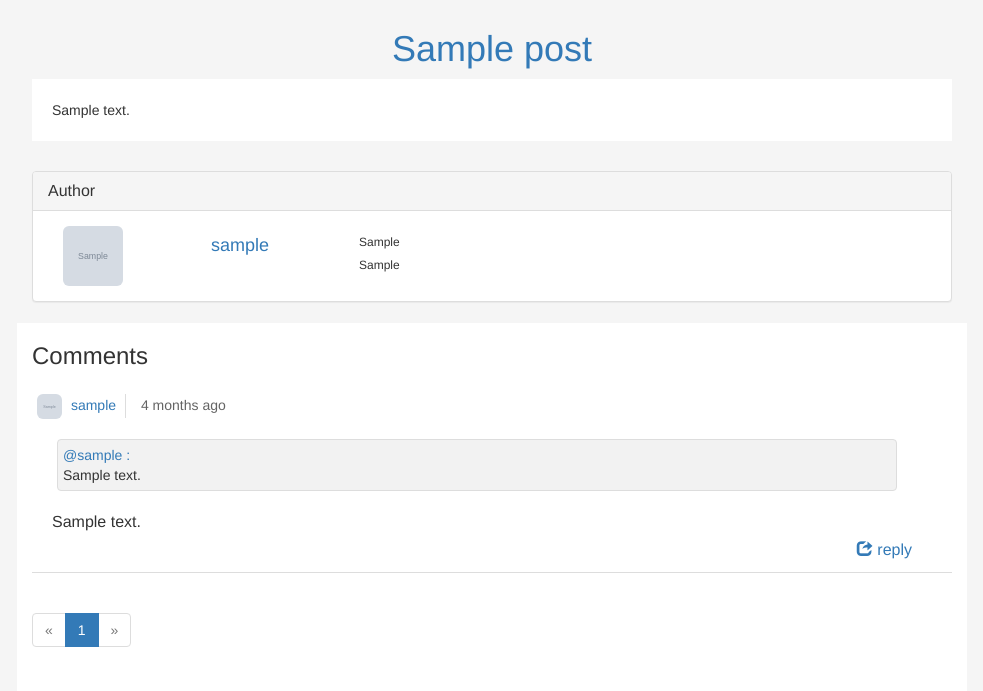
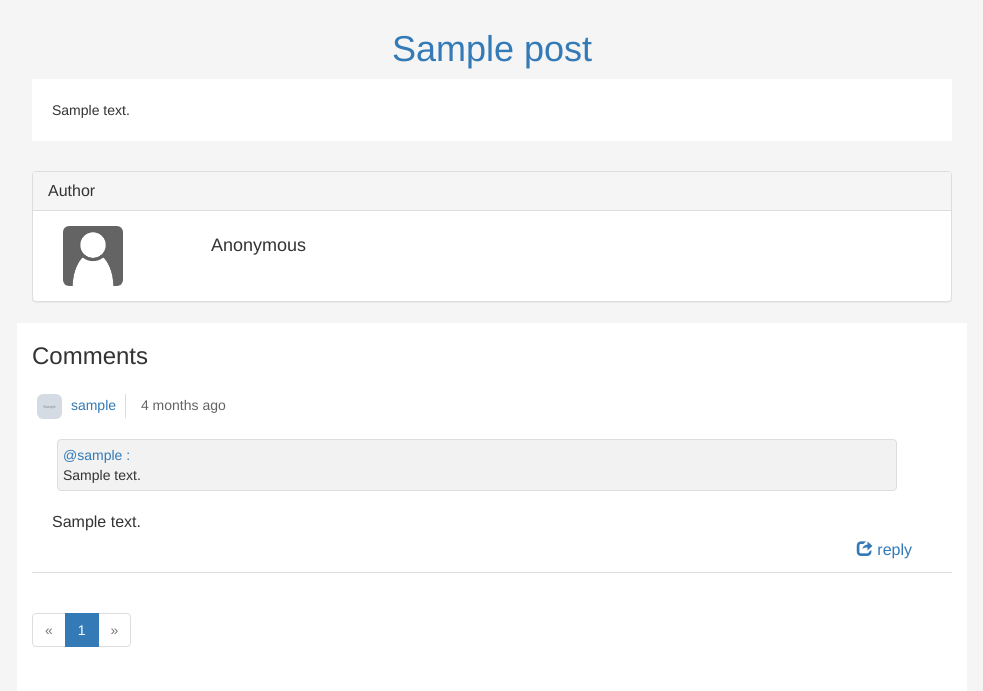
Before and after one commit to haozhihan/BJUT_exchangeforum, a Flask app: page /post/1 in a window 1280 px wide. Shown: the part 51-742 px from the top of the page, without its empty margins (148-1131 px from the left). Run offline with Flask 2, Linux system fonts and the light colour scheme; tables that the repository leaves empty hold one stand-in row (values such as "Sample post"); grey boxes marked "Sample" are stand-in pictures; some libraries are stand-ins or nearby versions.

Commit message:
merge 匿名

```diff
--- a/app/main/views.py
+++ b/app/main/views.py
@@ -197,7 +197,6 @@ def change_read(id):
     db.session.commit()
     flash("You have read one notification")
     return redirect(url_for('.notification'))
-
 
 
 ALLOWED_EXTENSIONS = set(['png', 'jpg', 'jpeg', 'gif'])
@@ -485,6 +484,7 @@ def new_post():
     if request.method == 'POST':
         title = request.form.get('title')
         text = request.form.get('text1')
+        is_anonymous = request.form.get('')
         if title == "":
             flash("Title cannot be None!")
             return render_template('new_posting/new_post.html')
@@ -508,6 +508,10 @@ def new_post_md():
     if current_user.can(Permission.WRITE) and form.validate_on_submit():
         title = request.form.get('title')
         body = form.body.data
+        if request.form.get('anonymous')=="on":
+            is_anonymous = True
+        else:
+            is_anonymous = False
         if title == "":
             flash("Title cannot be None!")
             return render_template('new_posting/new_mdpost.html', form=form)
@@ -515,10 +519,15 @@ def new_post_md():
         post = Post(title=title,
                     body=body,
                     body_html=body_html,
+                    is_anonymous=is_anonymous,
                     author=current_user._get_current_object())
+        print(post.is_anonymous)
         db.session.add(post)
         db.session.commit()
-        flash("You have just posted a posting", 'success')
+        if post.is_anonymous==True:
+            flash("You have just posted a posting anonymously", 'success')
+        else:
+            flash("You have just posted a posting", 'success')
         return redirect(url_for('.index'))
     return render_template('new_posting/new_mdpost.html', form=form)
 
--- a/app/static/single_post.css
+++ b/app/static/single_post.css
@@ -1,7 +1,12 @@
+/*
+作者界面样式
+ */
+
+
+
+/*
+评论区样式
+ */
 .comment-cont{
     background-color: #fff;
 }
-
-.form-signin .submit {
-    float: bottom;
-}
--- a/app/templates/_postsInprofile.html
+++ b/app/templates/_postsInprofile.html
@@ -1,5 +1,6 @@
 <ul class="posts list-unstyled">
     {% for post in posts %}
+    {% if post.is_anonymous==False %}
     <li class="post">
         <div class="post-box">
 
@@ -34,5 +35,6 @@
 
         </div>
     </li>
+    {% endif %}
     {% endfor %}
 </ul>
--- a/app/templates/new_posting/new_mdpost.html
+++ b/app/templates/new_posting/new_mdpost.html
@@ -90,9 +90,9 @@
                 </div>
 
                 <div class="col-md-offset-8 col-md-4" >
-                    <div id="anonymous" class="checkbox" style="display: inline-block;">
+                    <div class="checkbox" style="display: inline-block;">
                         <label>
-                          <input type="checkbox"> anonymous
+                          <input name="anonymous" type="checkbox"> anonymous
                         </label>
                     </div>
                     <button type="submit" class="btn btn-primary" style="width: 120px;margin: 20px">submit</button>
--- a/app/templates/post.html
+++ b/app/templates/post.html
@@ -65,7 +65,20 @@
                         <div class="panel-heading">
                             <h3 class="panel-title">Author</h3>
                         </div>
-
+                        {% if post.is_anonymous %}
+                        <div class="panel-body">
+                            <div class=" col-sm-2">
+                                <span class="head-photo">
+                                <img class="img-rounded profile-thumbnail" src="{{ url_for('static',filename='Image/anonymous.png') }}" alt="avatar"  style="width: 60px; height: 60px">
+                                </span>
+                            </div>
+                            <div class="post-author col-sm-2">
+                                <h4>
+                                    Anonymous
+                                </h4>
+                            </div>
+                        </div>
+                        {% else %}
                             <div class="panel-body">
                                 <div class=" col-sm-2">
                                     <a class="head-photo" href="{{ url_for('.user', username=post.author.username) }}">
@@ -93,6 +106,7 @@
                                       {% endif %}
                                   {% endif %}
                             </div>
+                        {% endif %}
                     </div>
                 </div>
             </div>
@@ -153,6 +167,3 @@
 </ul>
 
 {% endblock %}
-
-textarea{
-}
```
Also changed, not shown: app/templates/_posts.html (+13 -0 lines), app/static/Image/anonymous.png (added). Lines whose indentation alone changed are shown as unchanged.
